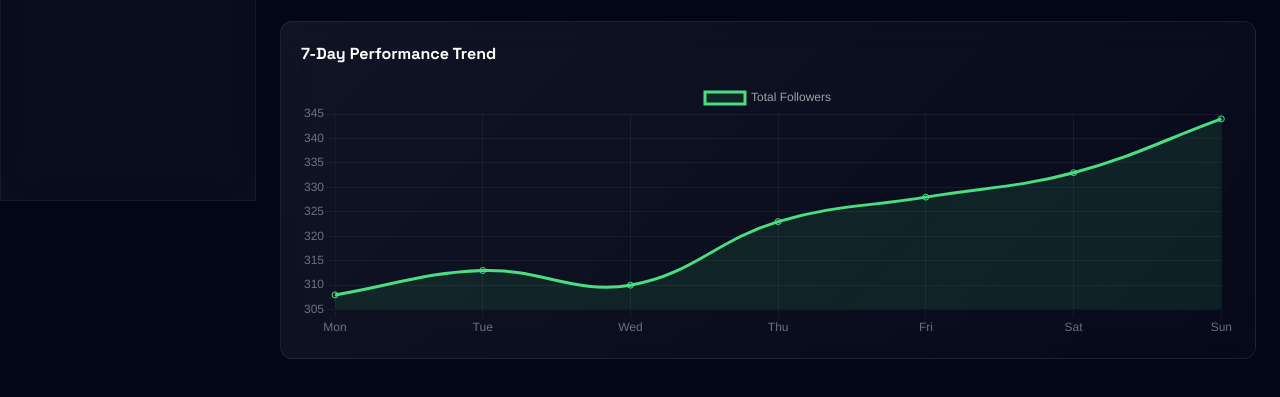
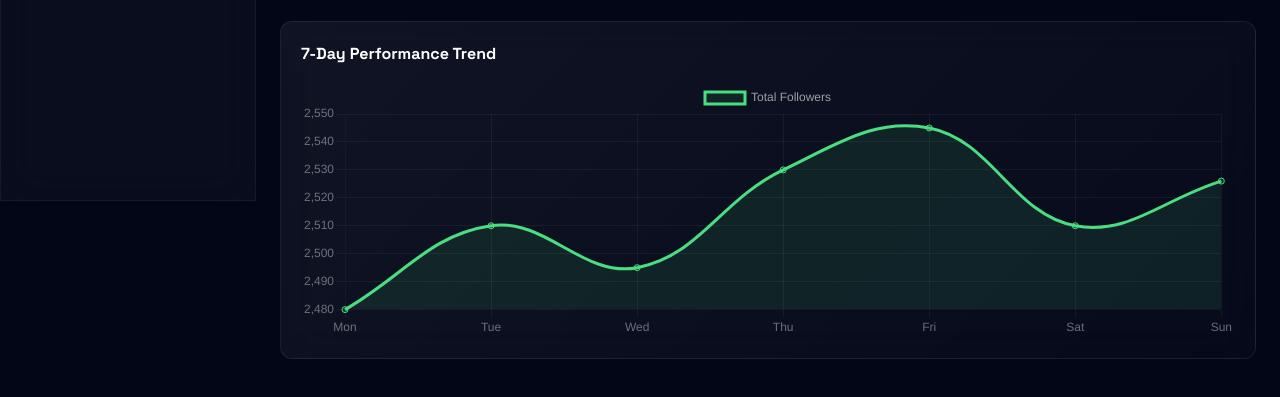
Before and after one commit to bobbykpro-bot/oleavine-dashboard, a website: page oleavine-social-dashboard.html in a window 1280 px wide. Shown: the part 599-996 px from the top of the page. Drawn offline with nearby package versions, Linux system fonts and the light colour scheme.

Commit message:
Fix chart data to reflect current follower counts (2,526)

```diff
--- a/oleavine-social-dashboard.html
+++ b/oleavine-social-dashboard.html
@@ -877,7 +877,7 @@
                     labels: ['Mon', 'Tue', 'Wed', 'Thu', 'Fri', 'Sat', 'Sun'],
                     datasets: [{
                         label: 'Total Followers',
-                        data: [308, 313, 310, 323, 328, 333, 344],
+                        data: [2480, 2510, 2495, 2530, 2545, 2510, 2526],
                         borderColor: '#4ade80',
                         backgroundColor: 'rgba(74, 222, 128, 0.1)',
                         tension: 0.4,
```
